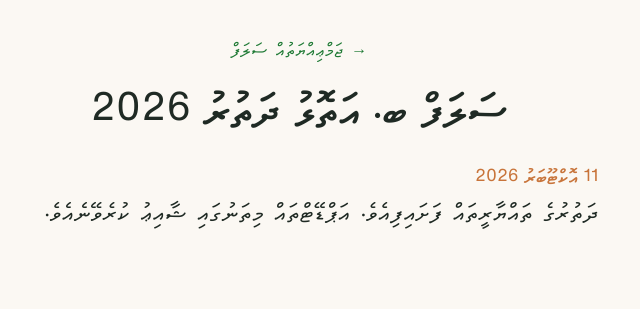
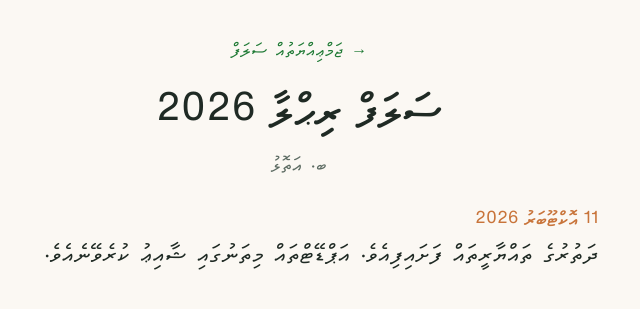
Before and after one commit to Jamiyyath-Salaf/rihla.salaf, a Jekyll site: the page built from _events/b-atoll-trip-2026.md, in a window 1280 px wide. Shown: the top 309 px of the page, without its empty margins (426-1066 px from the left). Built offline with Jekyll 4.4.1, drawn with Linux system fonts in a browser that asks for light colours.

Commit message:
Rename trip to Salaf Rihla 2026 and show location
Co-Authored-By: Claude Opus 5.5 <noreply@anthropic.com>

```diff
--- a/_events/b-atoll-trip-2026.md
+++ b/_events/b-atoll-trip-2026.md
@@ -1,5 +1,6 @@
 ---
-title: ސަލަފް ބ. އަތޮޅު ދަތުރު 2026
+title: ސަލަފް ރިޙްލާ 2026
+location: ބ. އަތޮޅު
 date: 2026-12-14
 ---
 
--- a/_layouts/event.html
+++ b/_layouts/event.html
@@ -4,6 +4,7 @@ layout: default
 <div class="container event">
   <a href="{{ '/' | relative_url }}" class="back">→ {{ site.title }}</a>
   <h1>{{ page.title }}</h1>
+  {% if page.location %}<p class="event-sub">{{ page.location }}</p>{% endif %}
   <div class="updates">
     {{ content }}
   </div>
--- a/index.html
+++ b/index.html
@@ -14,7 +14,7 @@ layout: default
     {% for e in events %}
     <li>
       <a href="{{ e.url | relative_url }}">
-        <span class="event-name">{{ e.title }}</span>
+        <span class="event-name">{{ e.title }}{% if e.location %}<small class="event-loc">{{ e.location }}</small>{% endif %}</span>
         {% if e.date %}{% assign m = e.date | date: "%-m" | minus: 1 %}<span class="event-date">{{ site.months[m] }} {{ e.date | date: "%Y" }}</span>{% endif %}
       </a>
     </li>
--- a/style.css
+++ b/style.css
@@ -59,3 +59,5 @@ a { color: var(--accent); }
 .updates h3:first-of-type { border-top: 0; padding-top: 0; }
 .updates p, .updates ul { margin: .3rem 0 1.2rem; }
 .updates img { max-width: 100%; border-radius: var(--radius); }
+.event-loc { display: block; font-weight: 400; font-size: .9rem; color: var(--muted); }
+.event-sub { color: var(--muted); font-size: 1.1rem; margin: -1rem 0 1.5rem; }
```
